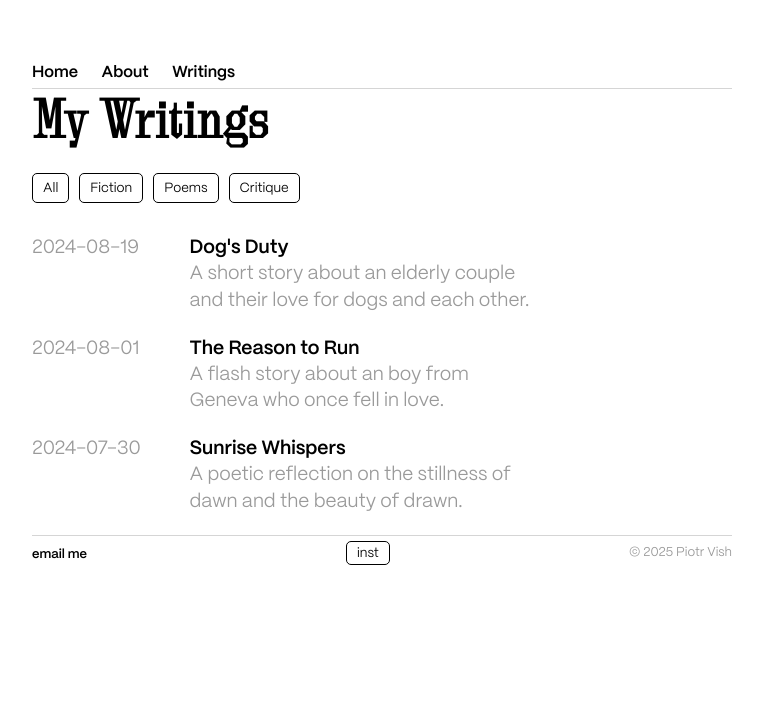
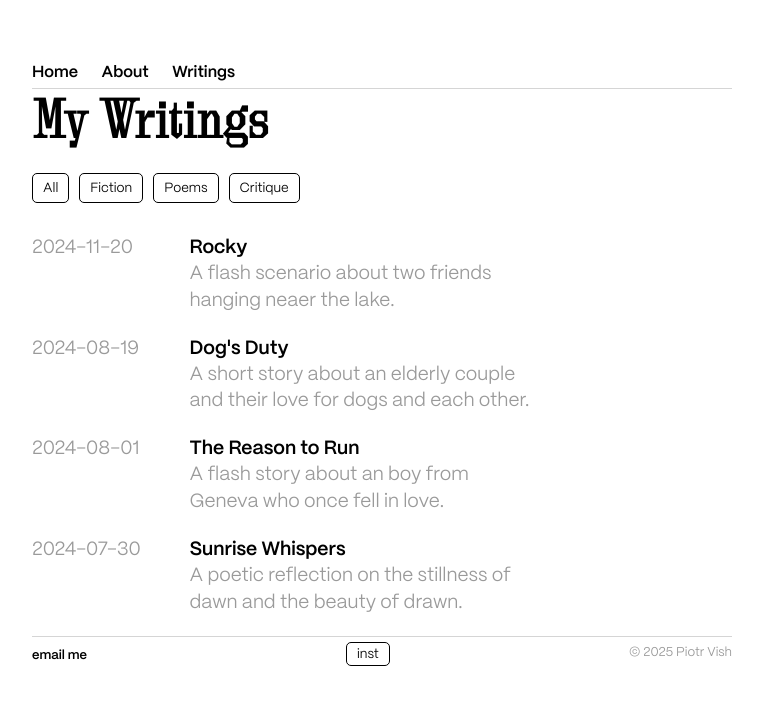
Before and after one commit to piotrvish/piotrvish.github.io, a Jekyll site: the page blog/index.html, which Jekyll copies as it is, in a window 1280 px wide. Shown: the top 705 px of the page, without its empty margins (258-1021 px from the left). Built offline with Jekyll 4.4.1, drawn with Linux system fonts in a browser that asks for light colours; some web fonts are replaced.

Commit message:
Update index.html

```diff
--- a/blog/index.html
+++ b/blog/index.html
@@ -25,6 +25,13 @@
             <button class="category" data-filter="critique">Critique</button>
         </div>
         <div class="posts-container">
+            <div class="post-row fiction">
+                <div class="post-date">2024-11-20</div>
+                <div class="post-content">
+                    <a href="/blog/2024-11-20-rocky.html" class="post-title">Rocky</a>
+                    <p class="post-description">A flash scenario about two friends hanging neaer the lake.</p>
+                </div>
+            </div>
             <div class="post-row fiction">
                 <div class="post-date">2024-08-19</div>
                 <div class="post-content">
```
